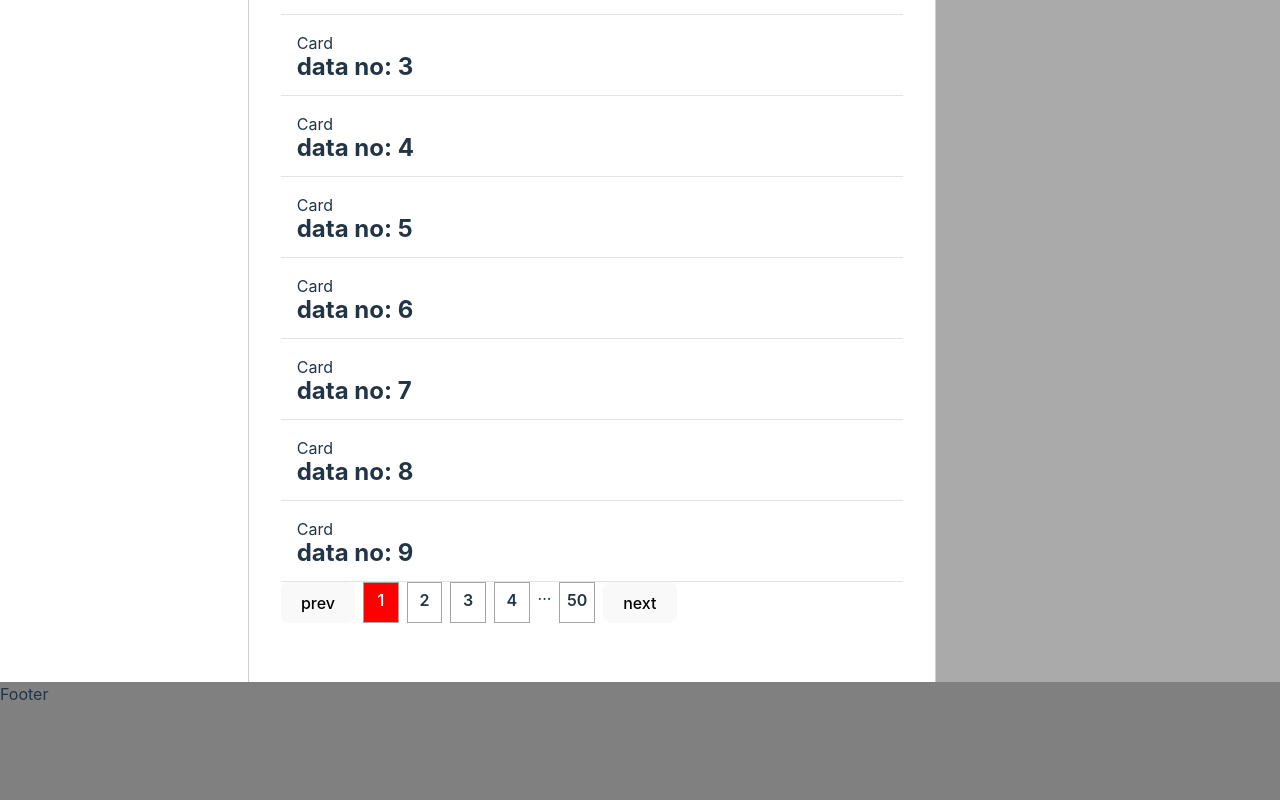
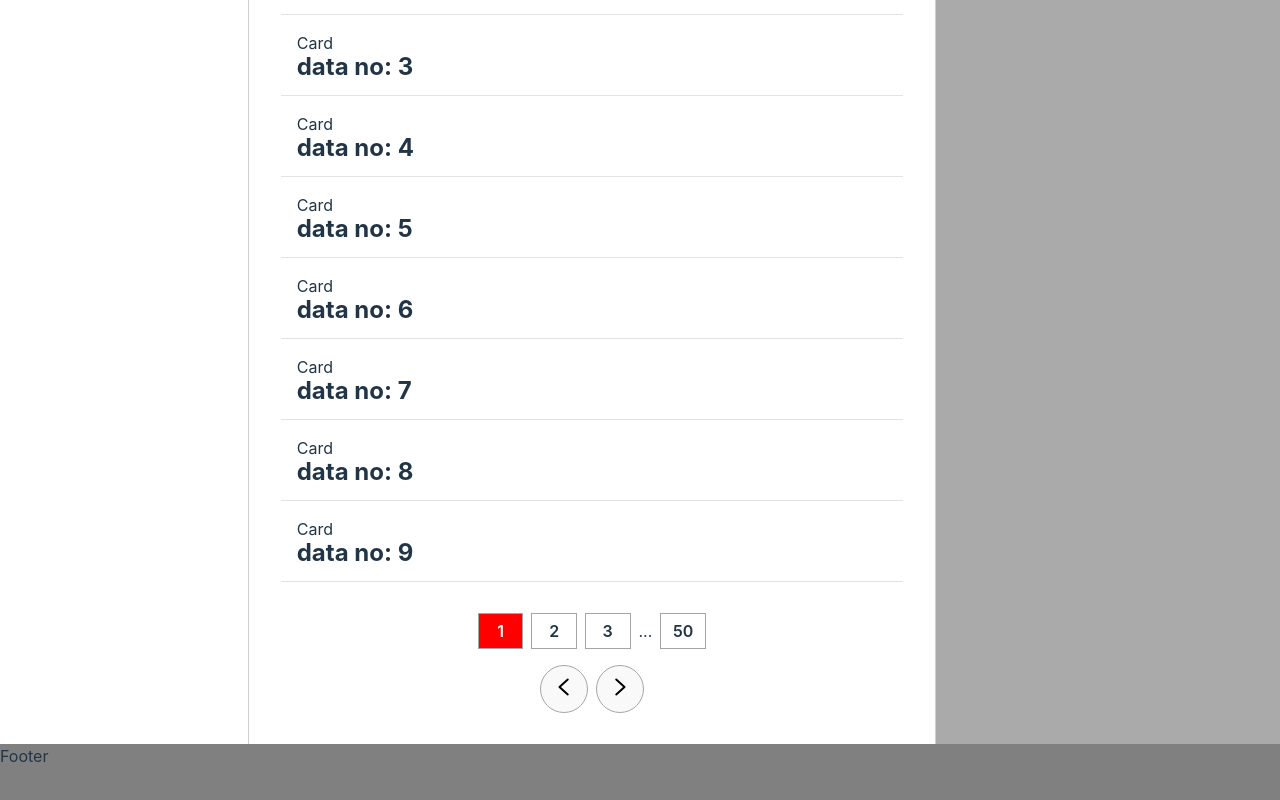
Before and after one commit to KaziMuktadirAhmed/Rate-My-Food, a React (Vite) app in the folder react-app/: page /search in a window 1280 px wide. Shown: the part 402-1202 px from the top of the page. Built offline with nearby package versions, Linux system fonts and the light colour scheme; no server answers.

Commit message:
pagination added

```diff
--- a/react-app/src/components/Contents/Paginate/Paginate.module.css
+++ b/react-app/src/components/Contents/Paginate/Paginate.module.css
@@ -1,13 +1,18 @@
 .container {
   display: flex;
+  flex-wrap: wrap;
+  justify-content: center;
+  align-items: center;
+  row-gap: 0.5rem;
   column-gap: 0.5rem;
+  margin: 5%;
 }
 
 .page_link {
   flex: 0 0 auto;
   height: inherit;
   width: 2.1rem;
-  padding-top: 5px;
+  padding: 5px;
   text-align: center;
   border: 1px solid rgb(165, 165, 165);
   font-weight: 600;
@@ -28,3 +33,17 @@
   color: white;
   background-color: rgb(241, 3, 3);
 }
+
+.buttons {
+  height: 3rem;
+  width: 3rem;
+  position: relative;
+  padding: 0;
+  border: 1px solid rgb(165, 165, 165);
+  border-radius: 50%;
+  font-weight: 600;
+}
+
+.break {
+  flex-basis: 100%;
+}
--- a/react-app/src/components/Contents/Paginate/Paginate.tsx
+++ b/react-app/src/components/Contents/Paginate/Paginate.tsx
@@ -3,7 +3,7 @@ import styles from "./Paginate.module.css";
 
 function Paginate({ page, setPage }: any) {
   const maxPage = getPageRange();
-  const windowSpan = 3;
+  const windowSpan = 2;
 
   const changePage = function (changeTo: number) {
     if (changeTo > 0 && changeTo <= maxPage) setPage(changeTo);
@@ -13,8 +13,8 @@ function Paginate({ page, setPage }: any) {
     let first = true,
       middle = [],
       last = true;
-    let start = page - windowSpan > 0 ? page - windowSpan : 1,
-      end = page + windowSpan <= maxPage ? page + windowSpan : maxPage;
+    let start = page - windowSpan > 2 ? page - windowSpan : 1,
+      end = page + windowSpan < maxPage - 1 ? page + windowSpan : maxPage;
 
     for (let i = start; i <= end; i++) {
       let stylesStr = `${styles.page_link}`;
@@ -39,7 +39,6 @@ function Paginate({ page, setPage }: any) {
 
   return (
     <div className={styles.container}>
-      <button onClick={() => changePage(page - 1)}>prev</button>
       {first && (
         <>
           <span
@@ -67,7 +66,37 @@ function Paginate({ page, setPage }: any) {
           </span>
         </>
       )}
-      <button onClick={() => changePage(page + 1)}>next</button>
+      <span className={styles.break}></span>
+      <button className={styles.buttons} onClick={() => changePage(page - 1)}>
+        <svg
+          xmlns="http://www.w3.org/2000/svg"
+          width="24"
+          height="24"
+          viewBox="0 0 24 24"
+          aria-hidden="true"
+          focusable="false"
+        >
+          <path
+            fill-rule="evenodd"
+            d="M15.749 20.5c-.24 0-.48-.086-.673-.26l-8.249-7.496a1 1 0 0 1 0-1.479l8.249-7.504a1 1 0 0 1 1.346 1.478l-7.436 6.765 7.436 6.756a1.002 1.002 0 0 1-.673 1.74"
+          ></path>
+        </svg>
+      </button>
+      <button className={styles.buttons} onClick={() => changePage(page + 1)}>
+        <svg
+          xmlns="http://www.w3.org/2000/svg"
+          width="24"
+          height="24"
+          viewBox="0 0 24 24"
+          aria-hidden="true"
+          focusable="false"
+        >
+          <path
+            fill-rule="evenodd"
+            d="M8.25 20.5a1.002 1.002 0 0 1-.673-1.74l7.436-6.756-7.436-6.765a1 1 0 1 1 1.346-1.478l8.249 7.504a1 1 0 0 1 0 1.479L8.923 20.24c-.193.174-.433.26-.673.26"
+          ></path>
+        </svg>
+      </button>
     </div>
   );
 }
```
